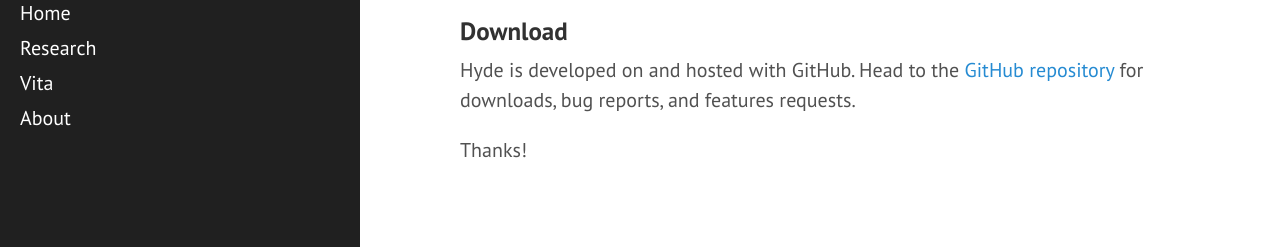
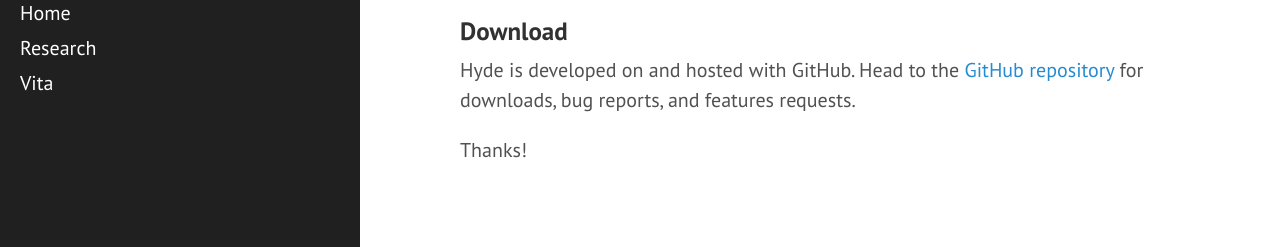
Before and after one commit to julianmarenz/julianmarenz.github.io, a Jekyll site: the page built from index.html, in a window 1280 px wide and 900 px high, scrolled down 500 px. Shown: the part 650-897 px from the top of the window. Built offline with Jekyll 4.4.1, drawn with Linux system fonts in a browser that asks for light colours; nearby versions of some CDN libraries; Markdown is read by kramdown in place of the engine named in the settings; the list of posts is cut into pages by our own code.

Commit message:
bug fix changed baseURL

```diff
--- a/404.html
+++ b/404.html
@@ -6,5 +6,5 @@
 
 <div class="page">
   <h1 class="page-title">404: Page not found</h1>
-  <p class="lead">Sorry, we've misplaced that URL or it's pointing to something that doesn't exist. <a href="{{ site.baseurl }}">Head back home</a> to try finding it again.</p>
+  <p class="lead">Sorry, we've misplaced that URL or it's pointing to something that doesn't exist. <a href="{{ "/" | relative_url }}">Head back home</a> to try finding it again.</p>
 </div>
--- a/_includes/head.html
+++ b/_includes/head.html
@@ -15,9 +15,9 @@
   </title>
 
   <!-- CSS -->
-  <link rel="stylesheet" href="{{ site.baseurl }}public/css/poole.css">
-  <link rel="stylesheet" href="{{ site.baseurl }}public/css/syntax.css">
-  <link rel="stylesheet" href="{{ site.baseurl }}public/css/hyde.css">
+  <link rel="stylesheet" href="{{ "/" | relative_url }}public/css/poole.css">
+  <link rel="stylesheet" href="{{ "/" | relative_url }}public/css/syntax.css">
+  <link rel="stylesheet" href="{{ "/" | relative_url }}public/css/hyde.css">
   <link rel="stylesheet" href="http://fonts.googleapis.com/css?family=PT+Sans:400,400italic,700|Abril+Fatface">
 
   <!-- Icons -->
--- a/_includes/sidebar.html
+++ b/_includes/sidebar.html
@@ -3,7 +3,7 @@
       <script src="https://kit.fontawesome.com/dd5f00e900.js" crossorigin="anonymous"></script>
       <center><img src="../images/MarenzJulian_LBS.jpg" alt="photo_julianmarenz" width="260" height=auto></center>
       <h1>
-        <a href="{{ site.baseurl }}">
+        <a href="{{ "/" | relative_url }}">
           {{ site.title }}
         </a>
       </h1>
@@ -15,21 +15,8 @@
     </div>
 
     <nav class="sidebar-nav">
-      <a class="sidebar-nav-item{% if page.url == site.baseurl %} active{% endif %}" href="{{ site.baseurl }}">Home</a>
-
-      {% comment %}
-        The code below dynamically generates a sidebar nav of pages with
-        `layout: page` in the front-matter. See readme for usage.
-      {% endcomment %}
-
-      {% assign pages_list = site.pages %}
-      {% for node in pages_list %}
-        {% if node.title != null %}
-          {% if node.layout == "page" %}
-            <a class="sidebar-nav-item{% if page.url == node.url %} active{% endif %}" href="{{ node.url }}">{{ node.title }}</a>
-          {% endif %}
-        {% endif %}
-      {% endfor %}
-
+      <a class="sidebar-nav-item{% if page.url == site.baseurl %} active{% endif %}" href="{{ "/" | relative_url }}">Home</a>
+      <a class="sidebar-nav-item" href="../Research">Research</a>
+      <a class="sidebar-nav-item" href="../Vita">Vita</a>
     </nav>
 </div>
--- a/index.html
+++ b/index.html
@@ -21,15 +21,15 @@
 
 <div class="pagination">
   {% if paginator.next_page %}
-    <a class="pagination-item older" href="{{ site.baseurl }}page{{paginator.next_page}}">Older</a>
+    <a class="pagination-item older" href="{{ page{{paginator.next_page}} | relative_url }}">Older</a>
   {% else %}
     <span class="pagination-item older">Older</span>
   {% endif %}
   {% if paginator.previous_page %}
     {% if paginator.page == 2 %}
-      <a class="pagination-item newer" href="{{ site.baseurl }}">Newer</a>
+      <a class="pagination-item newer" href="{{ "/" | relative_url }}">Newer</a>
     {% else %}
-      <a class="pagination-item newer" href="{{ site.baseurl }}page{{paginator.previous_page}}">Newer</a>
+      <a class="pagination-item newer" href="{{ page{{paginator.previous_page}} | relative_url }}">Newer</a>
     {% endif %}
   {% else %}
     <span class="pagination-item newer">Newer</span>
```
